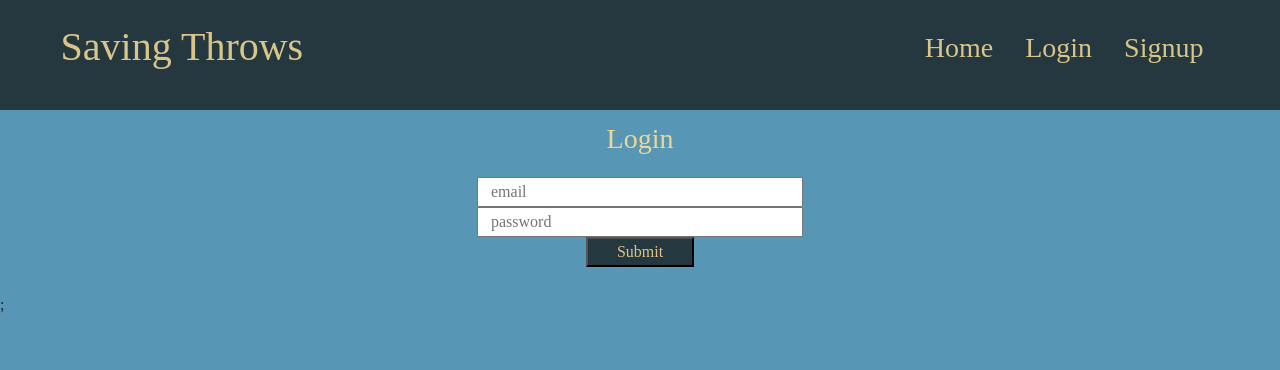
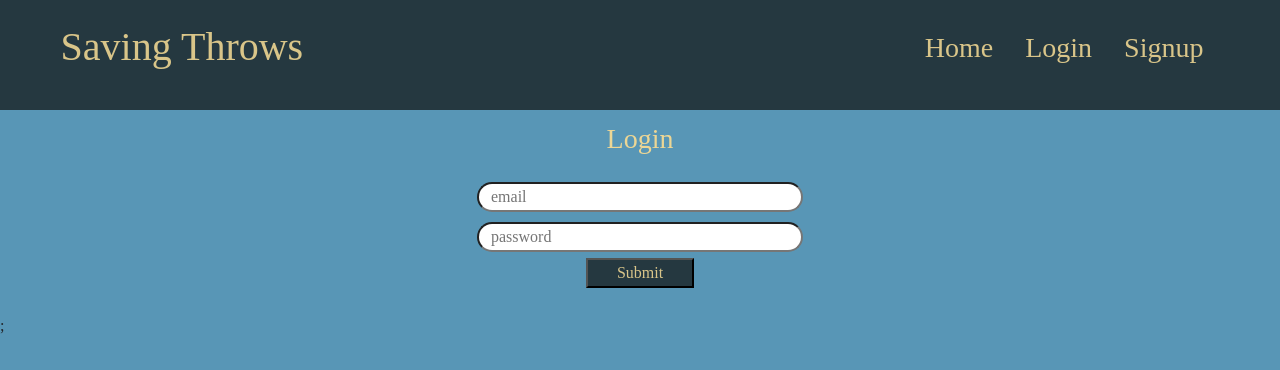
Before and after one commit to AnthonyRqqq/saving-throw-app, a React (Vite) app in the folder client/: page /login in a window 1280 px wide. Shown: the top 370 px of the page. Built offline with nearby package versions, Linux system fonts and the light colour scheme.

Commit message:
Styling for email and password

```diff
--- a/client/src/App.css
+++ b/client/src/App.css
@@ -55,3 +55,8 @@ main {
   flex: 1;
   min-height: 100vh;
 }
+
+.loginInput {
+  border-radius: 20px;
+  margin: .4%;
+}
--- a/client/src/components/LoginForm.jsx
+++ b/client/src/components/LoginForm.jsx
@@ -69,7 +69,7 @@ export default function SignupForm() {
         {/* Input field for email */}
         <div className="row justify-content-center">
           <input
-            className="col-3"
+            className="col-3 loginInput"
             value={email}
             name="email"
             onChange={handleInputChange}
@@ -82,7 +82,7 @@ export default function SignupForm() {
         {/* Input field for password */}
         <div className="row justify-content-center">
           <input
-            className="col-3 password-input"
+            className="col-3 loginInput"
             value={password}
             name="password"
             onChange={handleInputChange}
--- a/client/src/components/SignupForm.jsx
+++ b/client/src/components/SignupForm.jsx
@@ -78,7 +78,7 @@ export default function SignupForm() {
         {/* Input field for email */}
         <div className="row justify-content-center">
           <input
-            className="col-3"
+            className="col-3 loginInput"
             value={email}
             name="email"
             onChange={handleInputChange}
@@ -91,7 +91,7 @@ export default function SignupForm() {
         {/* Input field for password */}
         <div className="row justify-content-center">
           <input
-            className="col-3 password-input"
+            className="col-3 loginInput"
             value={password}
             name="password"
             onChange={handleInputChange}
```
